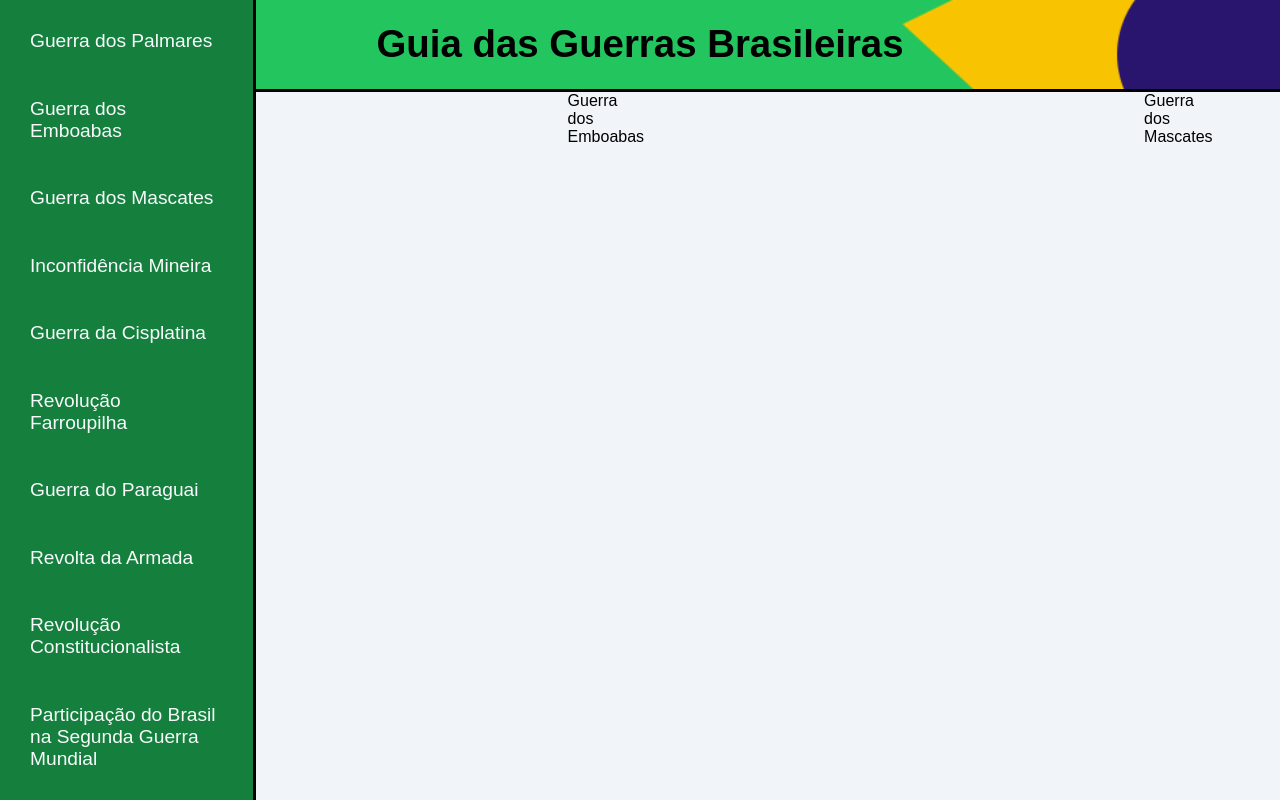
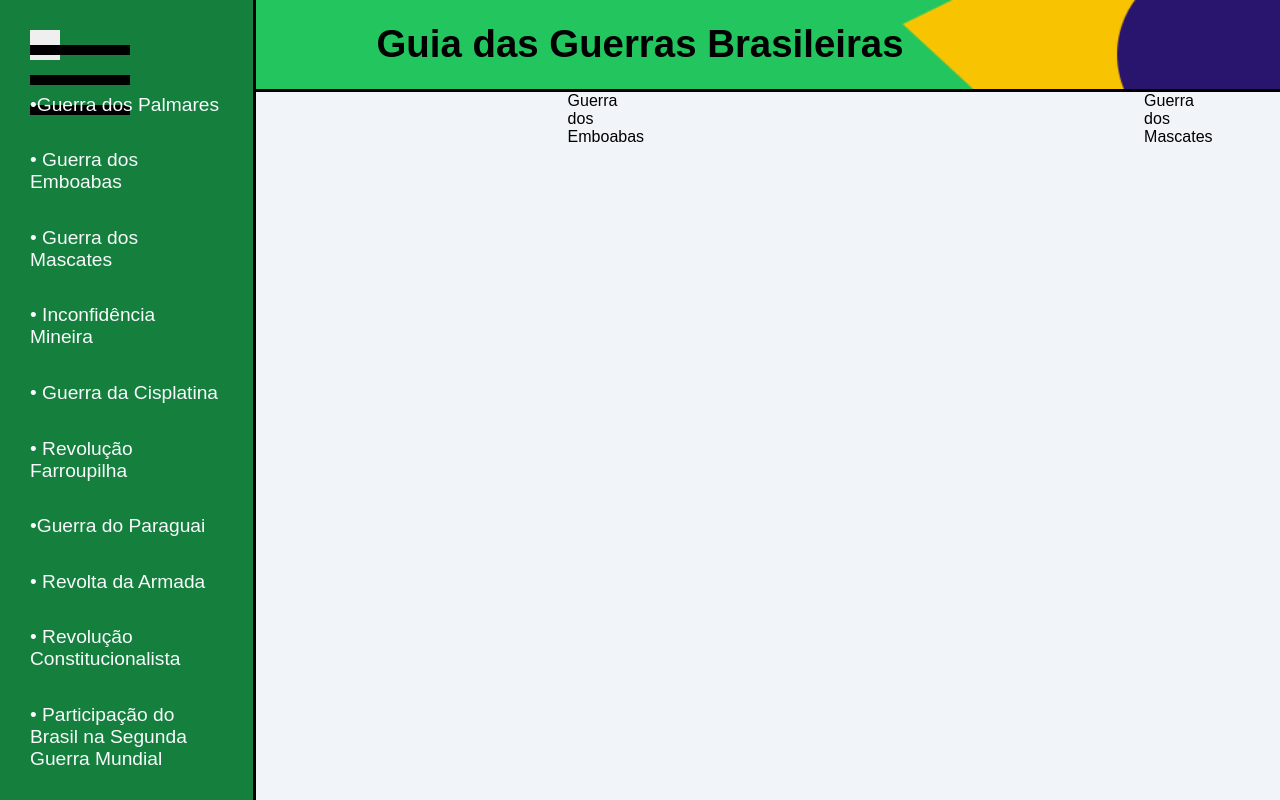
Before and after one commit to lightcatradio/tudotudotudomesmo, a plain HTML site: page escola/atividades/site guerras/index.html in a window 1280 px wide. Drawn offline with Linux system fonts and the light colour scheme; a web font is replaced by a local one.

Commit message:
um pouco de progresso

```diff
--- a/escola/atividades/site guerras/index.html
+++ b/escola/atividades/site guerras/index.html
@@ -60,6 +60,13 @@
       .initial-page main > .content > p {
         margin-right: 500px;
       }
+      .initial-page button {
+        background-color: none;
+        border: none;
+        color: none;
+        width: 30px;
+        height: 30px;
+      }
     </style>
   </head>
   <body>
@@ -69,16 +76,30 @@
       </header>
       <main>
         <aside>
-          <a href="#1">Guerra dos Palmares</a>
-          <a href="#2">Guerra dos Emboabas</a>
-          <a href="#3">Guerra dos Mascates</a>
-          <a href="#4">Inconfidência Mineira</a>
-          <a href="#5">Guerra da Cisplatina</a>
-          <a href="#6">Revolução Farroupilha</a>
-          <a href="#7">Guerra do Paraguai</a>
-          <a href="#8">Revolta da Armada</a>
-          <a href="#9">Revolução Constitucionalista</a>
-          <a href="#10">Participação do Brasil na Segunda Guerra Mundial</a>
+          <button class="openclose">
+            <svg
+              xmlns="http://www.w3.org/2000/svg"
+              x="0px"
+              y="0px"
+              width="100"
+              height="100"
+              viewBox="0 0 50 50"
+            >
+              <path
+                d="M 0 7.5 L 0 12.5 L 50 12.5 L 50 7.5 Z M 0 22.5 L 0 27.5 L 50 27.5 L 50 22.5 Z M 0 37.5 L 0 42.5 L 50 42.5 L 50 37.5 Z"
+              ></path>
+            </svg>
+          </button>
+          <a href="#1">•Guerra dos Palmares</a>
+          <a href="#2">• Guerra dos Emboabas</a>
+          <a href="#3">• Guerra dos Mascates</a>
+          <a href="#4">• Inconfidência Mineira</a>
+          <a href="#5">• Guerra da Cisplatina</a>
+          <a href="#6">• Revolução Farroupilha</a>
+          <a href="#7">•Guerra do Paraguai</a>
+          <a href="#8">• Revolta da Armada</a>
+          <a href="#9">• Revolução Constitucionalista</a>
+          <a href="#10">• Participação do Brasil na Segunda Guerra Mundial</a>
         </aside>
         <div class="content">
           <p id="1">Guerra dos Palmares</p>
```
